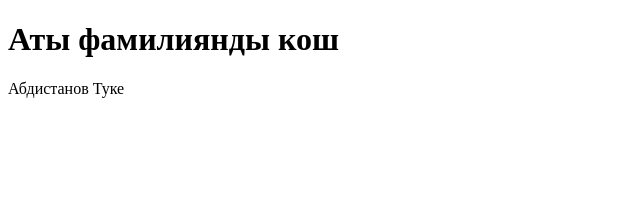
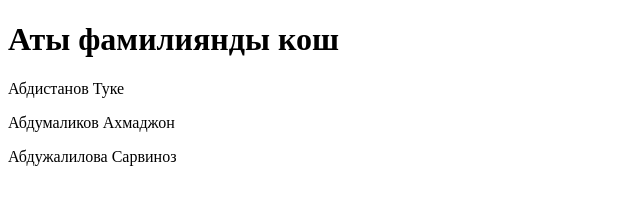
Before and after one commit to rozvaevabaktygul-eng/Tapshyrma, a plain HTML site: page index.html in a window 1280 px wide. Shown: the whole page, without its empty margins (0-640 px from the left). Drawn offline with Linux system fonts and the light colour scheme.

Commit message:
ahmadjon koshtu

```diff
--- a/index.html
+++ b/index.html
@@ -8,6 +8,7 @@
 <body>
     <h1>Аты фамилиянды кош</h1>
     <p>Абдистанов Туке</p>
-
+    <p>Абдумаликов Ахмаджон</p>
+    <p>Абдужалилова Сарвиноз</p>
 </body>
 </html>
```
